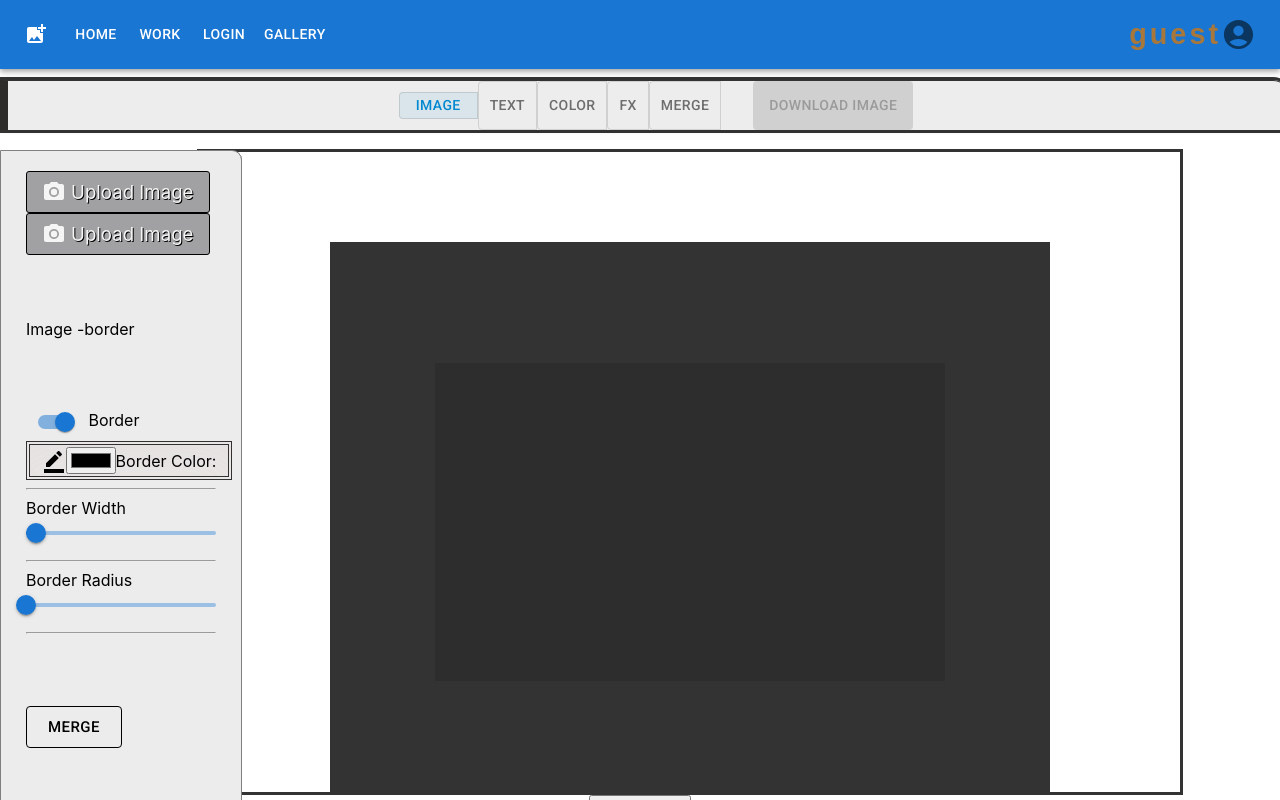
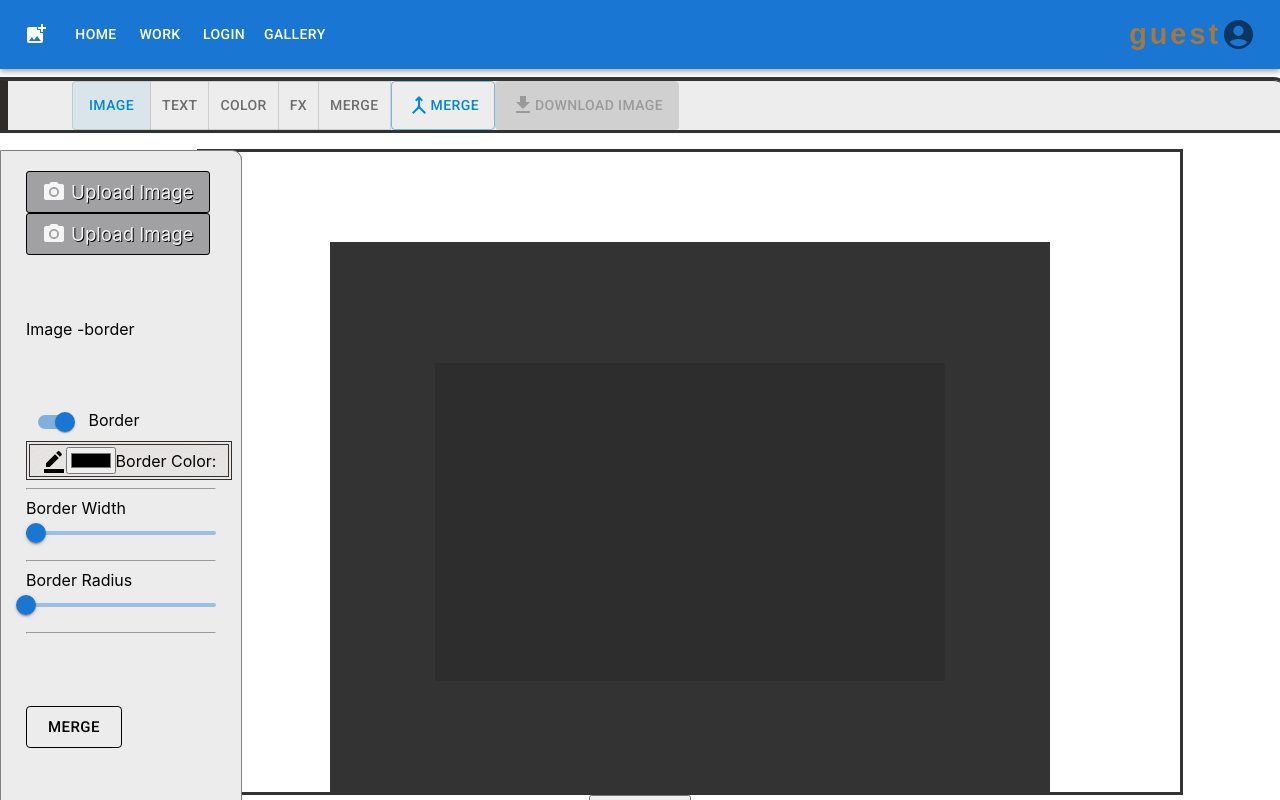
Before and after one commit to dankarger/merger, a React (Create React App) app in the folder client/: page /work in a window 1280 px wide. Shown: the top 800 px of the page. Built offline with nearby package versions, Linux system fonts and the light colour scheme.

Commit message:
add merge button to toolbar

```diff
--- a/client/src/components/Menu/MenuLeft.jsx
+++ b/client/src/components/Menu/MenuLeft.jsx
@@ -9,7 +9,11 @@ const MenuLeft=({imageCallback,
                     isTextMenuOpen,
                     textCallback,
                     backgroundColor,
-                    setIsBackGroundMenuOpen,download,isDownloadLinkReady}) => {
+                    setIsBackGroundMenuOpen,
+                    download,
+                    isDownloadLinkReady,
+                    handleMergeButton,
+                    backgroundImage}) => {
 
 
     return (
@@ -26,6 +30,8 @@ const MenuLeft=({imageCallback,
                      setIsBackGroundMenuOpen={setIsBackGroundMenuOpen}
                      download={download}
                      isDownloadLinkReady={isDownloadLinkReady}
+                     handleMergeButton={handleMergeButton}
+                     backgroundImage={backgroundImage}
             />
         </MenuLeftStyled>
     )
--- a/client/src/components/ToolBar/ToolBar.jsx
+++ b/client/src/components/ToolBar/ToolBar.jsx
@@ -6,6 +6,8 @@ import {Link} from 'react-router-dom'
 import {useEffect, useState} from "react";
 import Button from "@mui/material/Button";
 import {ToolBarMenuStyled} from "../../styles/ToolBarMenu.styled";
+import FileDownloadIcon from '@mui/icons-material/FileDownload';
+import MergeIcon from '@mui/icons-material/Merge';
 
 export default function ToolBar({imageCallback,
                                     isMenuOpen,
@@ -14,7 +16,9 @@ export default function ToolBar({imageCallback,
                                     setIsBackGroundMenuOpen,
                                     downLoadLink,
                                     isDownloadLinkReady,
-                                     download
+                                     download,
+                                    handleMergeButton,
+                                    backgroundImage
                                 }) {
     const [view, setView] = React.useState('list');
     const[isDownloadLink,setIsDownloadLink]=useState(false)
@@ -39,9 +43,9 @@ export default function ToolBar({imageCallback,
             exclusive
             onChange={handleChange}
             color='info'
-            sx={{width:'100%',display:'flex',justifyContent:'center',marginLeft:'1rem',gap:'2rem' }}
+            sx={{width:'100%',display:'flex',justifyContent:'left',marginLeft:'5%'  }}
         >
-            <div>
+
             <ToggleButton sx={{padding:'0 1rem '}} value="list" aria-label="list" onClick={()=>{
                 imageCallback(menu=>!menu)
                 textCallback(false)
@@ -87,10 +91,11 @@ export default function ToolBar({imageCallback,
             >
               MERGE
             </ToggleButton>
-            </div>
 
 
-            <Button onClick={download} variant="contained" color={'success'} disabled={!isDownloadLinkReady} >Download Image</Button>
+            <Button style={{justifySelf:'center'}} onClick={handleMergeButton} variant={backgroundImage?"contained":"outlined"} color={'info'}> <MergeIcon/>Merge</Button>
+
+            <Button style={{justifySelf:'center'}} onClick={download} variant="contained" color={'success'} disabled={!isDownloadLinkReady}> <FileDownloadIcon /> Download Image</Button>
 
 
         </ToggleButtonGroup>
--- a/client/src/pages/WorkSpace.jsx
+++ b/client/src/pages/WorkSpace.jsx
@@ -175,6 +175,8 @@ const WorkSpace =()=> {
                       initial='initial'
                       animate='animate'
                       download={download2}
+                      handleMergeButton={handleMergeButton}
+                      backgroundImage={backgroundImage}
 
             />
 
```
